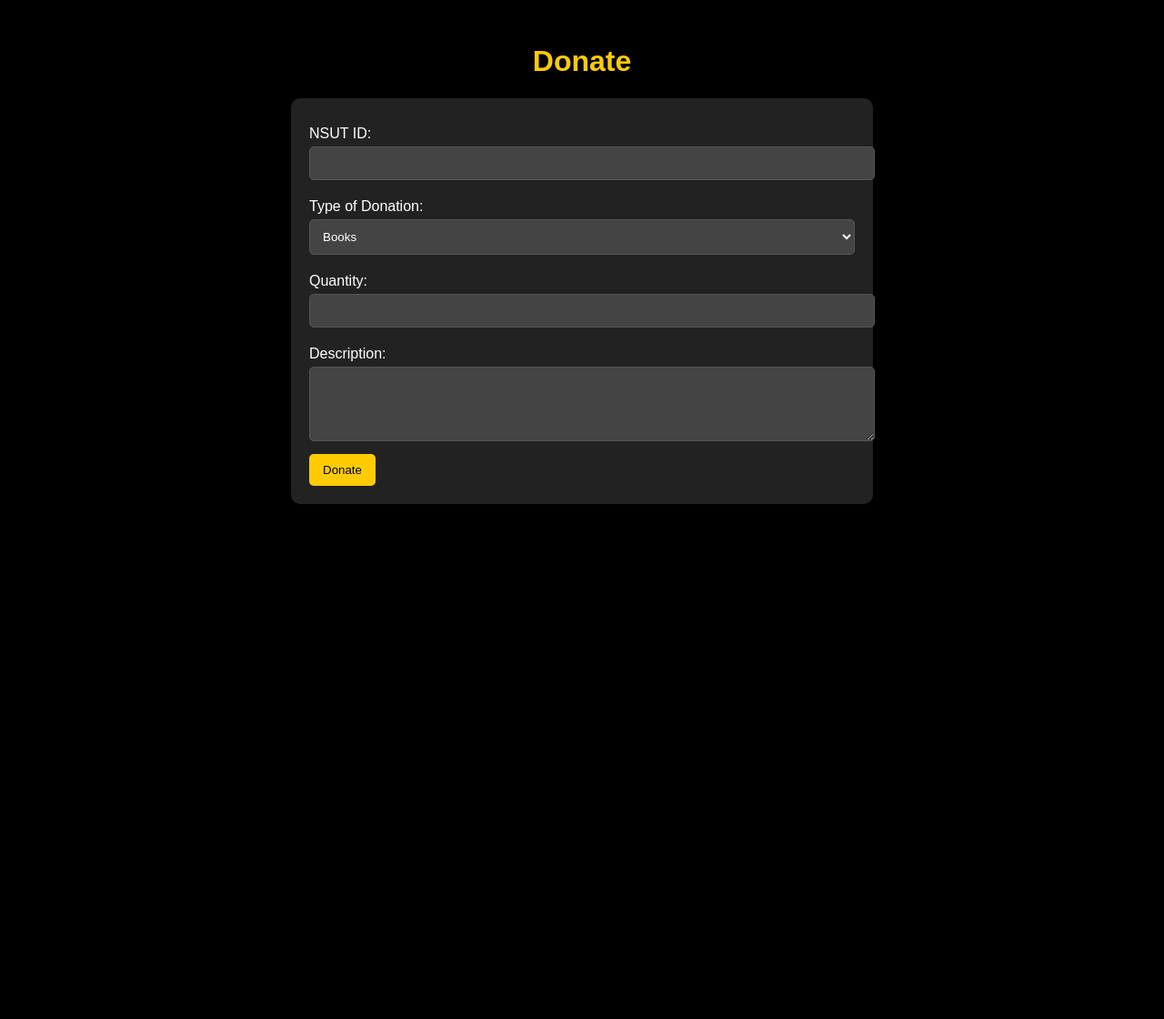
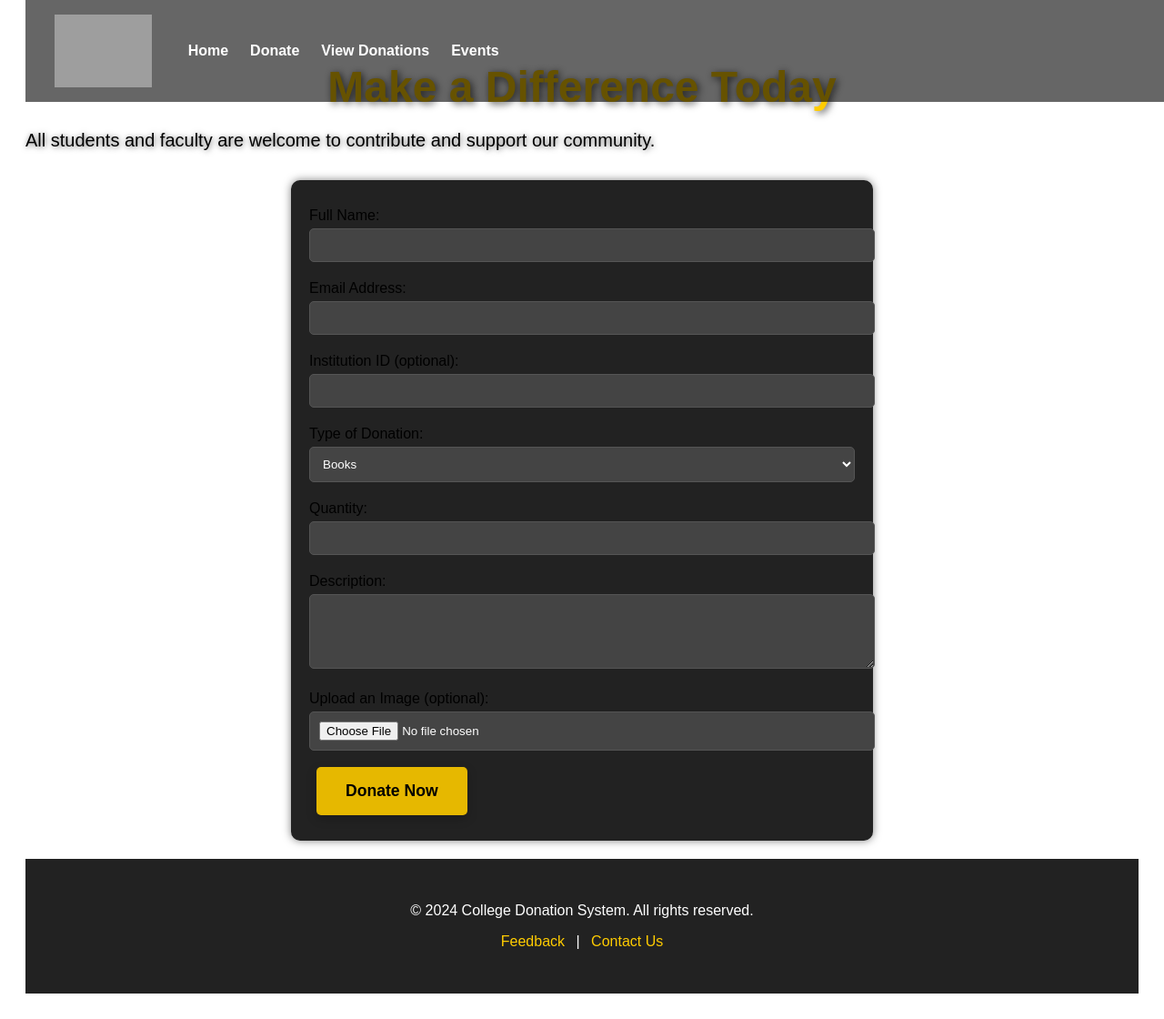
Before and after one commit to Sarthak-7775/Donut-NSUT, a PHP site: page /donate.html in a window 1280 px wide. Shown: the whole page at 91% size. Before the commit the page ends 554 px from the top, so only its background shows below. Run offline with PHP 8.4, Linux system fonts and the light colour scheme; grey boxes are pictures that could not be loaded.

Commit message:
changes made

```diff
--- a/frontend/donate.html
+++ b/frontend/donate.html
@@ -3,32 +3,74 @@
 <head>
     <meta charset="UTF-8">
     <meta name="viewport" content="width=device-width, initial-scale=1.0">
-    <title>Donation Form</title>
-    <link rel="stylesheet" href="style.css"> <!-- Add your CSS file here -->
-    <script src="script.js" defer></script> <!-- Add your JS file here -->
+    <title>Make a Donation - College Donation System</title>
+    <link rel="stylesheet" href="style.css">
+    <script src="script.js" defer></script>
 </head>
-<body style="background-color: black; color: white;">
-    <h1>Donate</h1>
-    <form id="donationForm">
-        <label for="nsut_id">NSUT ID:</label>
-        <input type="text" id="nsut_id" name="nsut_id" required>
-
+<body>
+    <header>
+        <nav class="navbar">
+            <img src="../items/NSUT_logo.webp" alt="NSUT Logo" class="logo large-logo">
+            <ul class="nav-links">
+                <li><a href="index.html">Home</a></li>
+                <li><a href="donate.html" class="active">Donate</a></li>
+                <li><a href="view_donations.html">View Donations</a></li>
+                <li><a href="events.html">Events</a></li>
+            </ul>
+            <button class="nav-toggle" id="nav-toggle">☰</button>
+        </nav>
+    </header>
+    <section class="donate-hero">
+        <div class="hero-content">
+            <h1>Make a Difference Today</h1>
+            <p>All students and faculty are welcome to contribute and support our community.</p>
+        </div>
+    </section>
+    <main class="donate-form-section">
+        <form id="donationForm" enctype="multipart/form-data">
+            <div class="form-group">
+                <label for="name">Full Name:</label>
+                <input type="text" id="name" name="name" required>
+            </div>
+            <div class="form-group">
+                <label for="email">Email Address:</label>
+                <input type="email" id="email" name="email" required>
+            </div>
+            <div class="form-group">
+                <label for="institution_id">Institution ID (optional):</label>
+                <input type="text" id="institution_id" name="institution_id">
+            </div>
+            <div class="form-group">
                 <label for="type_of_donation">Type of Donation:</label>
                 <select id="type_of_donation" name="type_of_donation" required>
                     <option value="books">Books</option>
                     <option value="clothes">Clothes</option>
                     <option value="money">Money</option>
+                    <option value="other">Other</option>
                 </select>
-
+            </div>
+            <div class="form-group">
                 <label for="quantity">Quantity:</label>
-        <input type="number" id="quantity" name="quantity" required>
-
+                <input type="number" id="quantity" name="quantity" min="1" required>
+            </div>
+            <div class="form-group">
                 <label for="description">Description:</label>
                 <textarea id="description" name="description" rows="4" required></textarea>
-
-        <button type="submit">Donate</button>
+            </div>
+            <div class="form-group">
+                <label for="image">Upload an Image (optional):</label>
+                <input type="file" id="image" name="image" accept="image/*">
+            </div>
+            <button type="submit" class="cta-button emphasize">Donate Now</button>
         </form>
-
-    <div id="feedback"></div> <!-- Feedback message will be displayed here -->
+        <div id="feedback"></div>
+        <div id="image-preview" class="image-preview"></div>
+    </main>
+    <footer>
+        <div class="footer-content">
+            <p>&copy; 2024 College Donation System. All rights reserved.</p>
+            <p><a href="feedback.html">Feedback</a> | <a href="contact.html">Contact Us</a></p>
+        </div>
+    </footer>
 </body>
 </html>
--- a/frontend/script.js
+++ b/frontend/script.js
@@ -1,9 +1,19 @@
-document.addEventListener("DOMContentLoaded", function() {
+document.addEventListener("DOMContentLoaded", () => {
+    // Mobile nav toggle
+    const navToggleBtn = document.getElementById("nav-toggle");
+    const navLinks = document.querySelector(".nav-links");
+    if (navToggleBtn && navLinks) {
+        navToggleBtn.addEventListener("click", () => {
+            navLinks.classList.toggle("open");
+        });
+    }
+
+    // Donation form handling
     const form = document.getElementById("donationForm");
     const feedback = document.getElementById("feedback");
-
+    if (form) {
         form.addEventListener("submit", function(event) {
-        event.preventDefault(); // Prevent form submission for validation
+            event.preventDefault(); // Prevent default submission
 
             const nsutId = document.getElementById("nsut_id").value;
             const donationType = document.getElementById("type_of_donation").value;
@@ -13,39 +23,34 @@ document.addEventListener("DOMContentLoaded", function() {
             // Basic validation
             if (nsutId.trim() === "" || quantity <= 0 || description.trim() === "") {
                 feedback.textContent = "Please fill out all fields correctly.";
-            feedback.style.color = "red"; // Red feedback for errors
+                feedback.style.color = "red";
                 return;
             }
 
-        // If valid, simulate successful submission
+            // Show processing feedback
             feedback.textContent = "Thank you for your donation! Processing...";
-        feedback.style.color = "#ffcc00"; // Yellow feedback for success
+            feedback.style.color = "#ffcc00";
 
-        // Create a FormData object to handle form submission
+            // Submit via Fetch API
             const formData = new FormData(form);
-
-        // Perform AJAX call to submit the form data
-        fetch('donate.php', {
-            method: 'POST',
+            fetch("donate.php", {
+                method: "POST",
                 body: formData
             })
             .then(response => {
-            if (!response.ok) {
-                throw new Error('Network response was not ok ' + response.statusText);
-            }
-            return response.text(); // You can use response.json() if your backend returns JSON
+                if (!response.ok) throw new Error("Network response was not ok " + response.statusText);
+                return response.text();
             })
             .then(data => {
-            // Handle successful response from the server
-            feedback.textContent = data; // Display response from PHP
-            feedback.style.color = "green"; // Green feedback for success
-            form.reset(); // Reset the form fields
+                feedback.textContent = data;
+                feedback.style.color = "green";
+                form.reset();
             })
             .catch(error => {
-            // Handle any errors that occurred during the fetch
                 feedback.textContent = "There was an error processing your donation. Please try again.";
-            feedback.style.color = "red"; // Red feedback for errors
-            console.error('There was a problem with your fetch operation:', error);
+                feedback.style.color = "red";
+                console.error("Fetch operation error:", error);
             });
         });
+    }
 });
--- a/frontend/style.css
+++ b/frontend/style.css
@@ -1,3 +1,148 @@
+/* ===== Additional Styles for index.html ===== */
+html { scroll-behavior: smooth; }
+
+.navbar {
+    position: fixed;
+    top: 0;
+    width: 100%;
+    display: flex;
+    justify-hcontent: space-between;
+    align-items: center;
+    padding: 1rem 2rem;
+    background: rgba(0, 0, 0, 0.6);
+    z-index: 1000;
+}
+.logo {
+    height: 40px;
+}
+.nav-links {
+    list-style: none;
+    display: flex;
+    gap: 1.5rem;
+}
+.nav-links a {
+    color: white;
+    text-decoration: none;
+    font-weight: bold;
+    transition: color 0.3s;
+}
+.nav-links a:hover {
+    color: #ffcc00;
+}
+.nav-toggle {
+    display: none;
+    font-size: 1.5rem;
+    background: none;
+    border: none;
+    color: white;
+}
+@media (max-width: 768px) {
+    .nav-links {
+        display: none;
+        flex-direction: column;
+        background: rgba(0, 0, 0, 0.9);
+        position: absolute;
+        top: 60px;
+        right: 2rem;
+        padding: 1rem;
+        border-radius: 8px;
+    }
+    .nav-toggle {
+        display: block;
+        cursor: pointer;
+    }
+    .nav-links.open {
+        display: flex;
+    }
+}
+
+.hero {
+    background: url('../items/nsut_img1.webp') center/cover no-repeat fixed;
+    height: 100vh;
+    display: flex;
+    align-items: center;
+    justify-content: center;
+    text-align: center;
+    color: white;
+    padding: 0 2rem;
+}
+.hero-content h1 {
+    font-size: 3rem;
+    margin-bottom: 1rem;
+    text-shadow: 2px 2px 8px rgba(0,0,0,0.7);
+}
+.hero-content p {
+    font-size: 1.25rem;
+    margin-bottom: 2rem;
+    text-shadow: 1px 1px 6px rgba(0,0,0,0.6);
+}
+.cta-button {
+    display: inline-block;
+    margin: 0.5rem;
+    padding: 0.75rem 1.5rem;
+    background: #ffcc00;
+    color: #000;
+    text-decoration: none;
+    font-weight: bold;
+    border-radius: 5px;
+    transition: background 0.3s, transform 0.3s;
+}
+.cta-button:hover {
+    background: #e6b800;
+    transform: translateY(-2px);
+}
+.cta-button.outline {
+    background: transparent;
+    border: 2px solid #ffcc00;
+    color: #ffcc00;
+}
+.cta-button.outline:hover {
+    background: #ffcc00;
+    color: #000;
+}
+
+.features {
+    display: flex;
+    flex-wrap: wrap;
+    gap: 2rem;
+    justify-content: center;
+    padding: 4rem 2rem;
+    background: #f9f9f9;
+}
+.feature-card {
+    background: white;
+    padding: 2rem;
+    border-radius: 10px;
+    box-shadow: 0 2px 8px rgba(0,0,0,0.1);
+    max-width: 300px;
+    text-align: center;
+    transition: transform 0.3s;
+}
+.feature-card:hover {
+    transform: translateY(-5px);
+}
+.feature-card h2 {
+    margin-bottom: 1rem;
+}
+.feature-card p {
+    color: #555;
+}
+
+footer {
+    background: #222;
+    color: #fff;
+    padding: 2rem;
+    text-align: center;
+}
+.footer-content a {
+    color: #ffcc00;
+    margin: 0 0.5rem;
+    text-decoration: none;
+    transition: color 0.3s;
+}
+.footer-content a:hover {
+    color: #e6b800;
+}
 body {
     font-family: Arial, sans-serif;
     padding: 20px;
@@ -49,3 +194,67 @@ button:hover {
     text-align: center;
     margin-top: 20px;
 }
+
+/* ===== Logo & Text Emphasis ===== */
+.logo.large-logo {
+    height: 80px;
+}
+.highlight {
+    color: #ffcc00;
+    text-shadow: 1px 1px 4px rgba(0,0,0,0.7);
+}
+.hero-text {
+    font-size: 1.5rem;
+    color: #ffffff;
+    margin: 1rem 0 2rem;
+    text-shadow: 1px 1px 6px rgba(0,0,0,0.6);
+}
+/* ===== Emphasized CTA Buttons ===== */
+.cta-button.emphasize {
+    background: #e6b800;
+    color: #000;
+    padding: 1rem 2rem;
+    font-size: 1.1rem;
+    box-shadow: 0 4px 12px rgba(0,0,0,0.2);
+    transition: background 0.3s, transform 0.3s, box-shadow 0.3s;
+}
+.cta-button.emphasize:hover {
+    background: #d4a700;
+    transform: translateY(-3px);
+    box-shadow: 0 6px 16px rgba(0,0,0,0.3);
+}
+
+/* ===== Donations Table & Events Styling ===== */
+.donations-table {
+    width: 100%;
+    border-collapse: collapse;
+    margin: 1.5rem 0;
+}
+.donations-table th,
+.donations-table td {
+    border: 1px solid #ddd;
+    padding: 0.75rem;
+    text-align: left;
+}
+.donations-table th {
+    background: #ffcc00;
+    color: #000;
+}
+.donations-table tbody tr:nth-child(even) {
+    background: #f9f9f9;
+}
+.donations-table tbody tr:hover {
+    background: #fffbea;
+}
+#events-list .event {
+    background: #333;
+    color: #fff;
+    padding: 1.5rem;
+    border-radius: 8px;
+    margin-bottom: 1rem;
+    box-shadow: 0 2px 8px rgba(0,0,0,0.3);
+    transition: transform 0.3s;
+}
+#events-list .event:hover {
+    transform: translateY(-5px);
+}
```
Also changed, not shown: frontend/events.html (+43 -0 lines), frontend/index.html (+36 -13 lines), frontend/view_donations.html (added, +61 -0 lines). Lines whose indentation alone changed are shown as unchanged.
